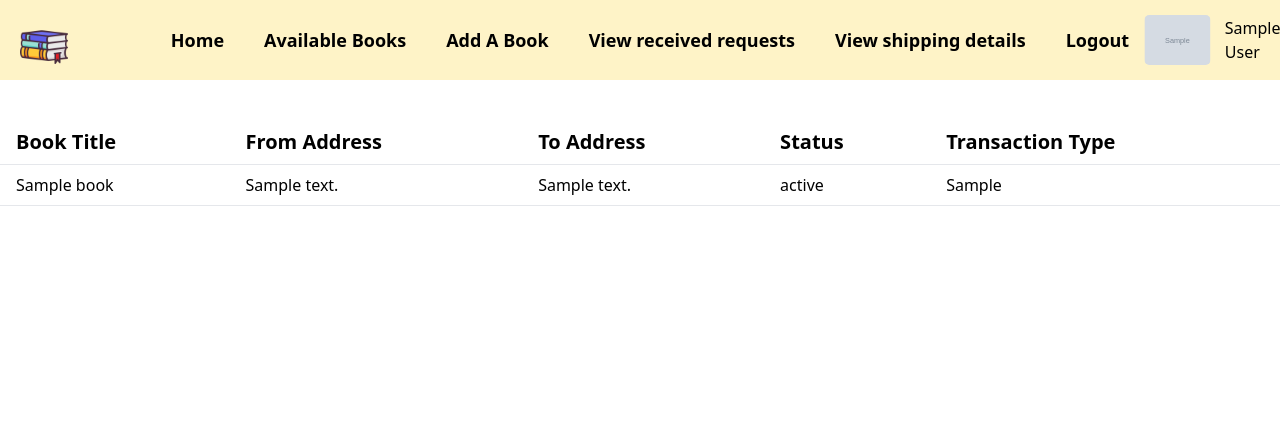
After one commit to TanmayUdupa/book-sharing-system, a Django app: a page that uses mysite/app/templates/app/base.html in a window 1280 px wide. The commit adds this page. Shown: the top 446 px of the page. Run offline with Django 4.2, Linux system fonts and the light colour scheme; a user stored in the database is signed in; tables that the repository leaves empty hold one stand-in row (values such as "Sample post"); grey boxes marked "Sample" are stand-in pictures; some libraries are stand-ins or nearby versions.

Commit message:
Add shipping details webpage

```diff
--- a/mysite/app/models.py
+++ b/mysite/app/models.py
@@ -65,8 +65,8 @@ class BookReview(models.Model):
 class ShippedTo(models.Model):
     status = models.CharField(max_length = 50)
     book_id = models.ForeignKey(Book, on_delete=models.CASCADE)
-    from_address = models.TextField(max_length = 200)
-    to_address = models.TextField(max_length=200)
+    from_user = models.ForeignKey(User, on_delete=models.CASCADE, related_name='from_user', default = 1)
+    to_user = models.ForeignKey(User, on_delete=models.CASCADE, related_name='to_user', default = 1)
     transaction_type = models.CharField(max_length = 50)
 
 class RequestsToBorrow(models.Model):
--- a/mysite/app/templates/app/base.html
+++ b/mysite/app/templates/app/base.html
@@ -31,6 +31,7 @@
             <a class="transition-transform transform hover:scale-105" href="{%url 'feed'%}"><button>Available Books</button></a>
             <a class="transition-transform transform hover:scale-105" href="{%url 'add_book'%}"><button>Add A Book</button></a>
             <a class="transition-transform transform hover:scale-105" href="{%url 'view_received_requests'%}"><button>View received requests</button></a>
+            <a class="transition-transform transform hover:scale-105" href="{%url 'view_shipping_details'%}"><button>View shipping details</button></a>
             <a class="transition-transform transform hover:scale-105" href="{%url 'user_logout'%}"><button>Logout</button></a>
 
             {% endif %}
--- /dev/null
+++ b/mysite/app/templates/app/view_shipping_details.html
@@ -0,0 +1,27 @@
+{% extends './base.html' %}
+
+{% block content %}
+        <table class="w-full border-collapse">
+            <thead>
+                <tr class="border-b">
+                    <th class="text-left text-xl py-2 px-4">Book Title</th>
+                    <th class="text-left text-xl py-2 px-4">From Address</th>
+                    <th class="text-left text-xl py-2 px-4">To Address</th>
+                    <th class="text-left text-xl py-2 px-4">Status</th>
+                    <th class="text-left text-xl py-2 px-4">Transaction Type</th>
+                </tr>
+            </thead>
+            <tbody>
+                {% for shipping_detail in shipping_details %}
+                    <tr class="border-b">
+                        <td class="text-left py-2 px-4">{{ shipping_detail.book_id.title }}</td>
+                        <td class="text-left py-2 px-4">{{ shipping_detail.from_user.address }}</td>
+                        <td class="text-left py-2 px-4">{{ shipping_detail.to_user.address}}</td>
+                        <td class="text-left py-2 px-4">{{ shipping_detail.status}}</td>
+                        <td class="text-left py-2 px-4">{{ shipping_detail.transaction_type}}</td>
+                    </tr>
+                {% endfor %}
+            </tbody>
+        </table>
+
+{% endblock %}
--- a/mysite/app/urls.py
+++ b/mysite/app/urls.py
@@ -13,5 +13,6 @@ urlpatterns = [
     path('confirm_borrowing_request/', views.confirm_borrowing_request, name="confirm_borrowing_request"),
     path('view_received_requests/', views.view_received_requests, name="view_received_requests"),
     path('approve_request/<int:request_id>/', views.approve_request, name="approve_request"),
-    path('profile/', views.view_profile, name='profile')
+    path('profile/', views.view_profile, name='profile'),
+    path('view_shipping details/', views.view_shipping_details, name="view_shipping_details")
 ]
--- a/mysite/app/views.py
+++ b/mysite/app/views.py
@@ -1,7 +1,7 @@
 from django.shortcuts import render,redirect
 from django.http import HttpResponse,JsonResponse
 from django.template import loader
-from .models import User, RequestsToBorrow, Book, Genre
+from .models import User, RequestsToBorrow, Book, Genre, ShippedTo
 from django.contrib.auth import login, logout
 from .forms import LoginForm, SignUpForm, AddBookForm
 from django.contrib.auth.hashers import make_password, check_password
@@ -9,7 +9,7 @@ from django.contrib.auth.decorators import login_required
 from django.views.decorators.csrf import csrf_protect
 from django.utils import timezone
 from datetime import timedelta
-from django.db.models import F
+from django.db.models import F, Q
 def home(request):
     '''
     user = request.user
@@ -153,8 +153,23 @@ def approve_request(request, request_id):
     user = request.user
     requests = RequestsToBorrow.objects.filter(book_id__owner = user, status = "Waiting for request approval", id = request_id)
     for request in requests:
-        request.status = 'Request approved'
-        request.save()
+        shipped_to_borrower = ShippedTo(
+            status = "Delivered",
+            book_id = request.book_id,
+            from_user = user,
+            to_user = request.borrower_id,
+            transaction_type = "Borrowing"
+        )
+        shipped_to_borrower.save()
+        returned_to_owner = ShippedTo(
+            status = "Delivered",
+            book_id = request.book_id,
+            from_user = request.borrower_id,
+            to_user = user,
+            transaction_type = "Returning"
+        )
+        returned_to_owner.save()
+        request.delete()
     return JsonResponse({'success':True})
 
 @login_required(login_url='/user_login/')
@@ -175,6 +190,17 @@ def view_profile(request):
     }
     return render(request, 'app/profile.html', context=context)
 
+@login_required(login_url='/user_login/')
+def view_shipping_details(request):
+    user = request.user
+    shipping_details = ShippedTo.objects.filter(Q(from_user = user) | Q(to_user = user))
+    context = {
+        'user': user,
+        'shipping_details': shipping_details
+    }
+    return render(request, 'app/view_shipping_details.html',context=context)
+
+
 def user_logout(request):
     logout(request)
     return(redirect('home'))
```
Also changed, not shown: mysite/app/migrations/0013_remove_shippedto_from_address_and_more.py (added).
